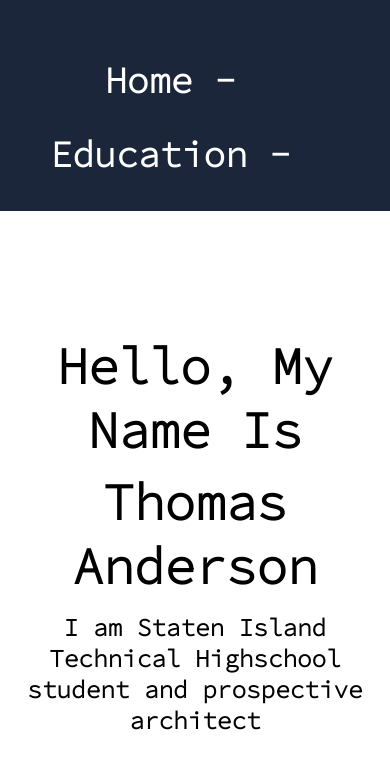
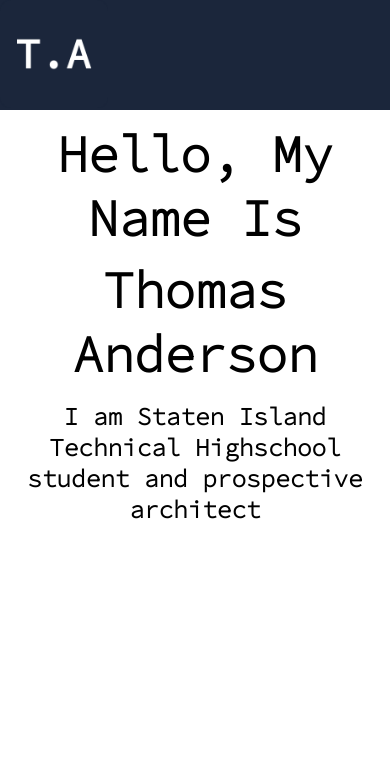
Before and after one commit to Thomas-Anderson2024/PortfolioProject, a Vue app in the folder portfolio-project/: page / in a window 390 px wide. Shown: the top 768 px of the page. Built offline with nearby package versions, Linux system fonts and the light colour scheme.

Commit message:
media query and favicon

```diff
--- a/portfolio-project/src/App.vue
+++ b/portfolio-project/src/App.vue
@@ -1,16 +1,18 @@
 <template>
   <div>
-    <link rel="apple-touch-icon" sizes="180x180" href="/apple-touch-icon.png">
+  <link rel="apple-touch-icon" sizes="180x180" href="/apple-touch-icon.png">
   <link rel="icon" type="image/png" sizes="32x32" href="/favicon-32x32.png">
   <link rel="icon" type="image/png" sizes="16x16" href="/favicon-16x16.png">
   <link rel="manifest" href="/site.webmanifest">
+    <closedNavbar/>
     <navbar/>
     <router-view></router-view>
   </div>
 </template>
 <script>
 import navbar from './components/navbar.vue'
-export default { components: {navbar}}
+import closedNavbar from './components/closedNavbar.vue'
+export default { components: {navbar, closedNavbar}}
 </script>
 <style>
 @import url('./assets/base.css');
--- a/portfolio-project/src/assets/base.css
+++ b/portfolio-project/src/assets/base.css
@@ -40,6 +40,20 @@ h5 {
   left: 0;
   top: 0;
 
+}
+.closedNavbar{
+  background-color: var(--primary-blue);
+  width: 100vw;
+  height: auto;
+  position: absolute;
+  left: 0;
+  top: 0;
+  z-index: 2;
+  display: none;
+}
+.logo{
+  max-height: 15rem;
+  cursor: pointer;
 }
 .navContent{
    display: flex;
@@ -149,25 +163,21 @@ router-view {
 @media only screen and (max-width: 930px) {
   .navbar{
     width: 100%;
-    height: 25vh;
+    height: auto;
   }
   .navContent{
     flex-direction: row;
     flex-wrap: wrap;
     padding-top: 5vh;
-    height: 25vh;
-    overflow-y: auto;
+    height: auto;
   }
   .pageSelector{
     margin-right: 3vw;
   }
   .content{
     width: 100%;
-    height: 75vh;
-    position: absolute;
-    bottom: 0;
-    left: 0;
-    margin-top: 25vh;
+    height: auto;
+    margin-top: 30vh;
     overflow-y: auto;
   }
   .home{
@@ -182,14 +192,23 @@ body,
   font-size: 60%;
 }
 }
-@media only screen and (max-width: 650px) {
+@media only screen and (max-width: 730px) {
   html,
 body,
 * {
   font-size: 45%;
   font-weight: bolder;
 }
-.pageSelector{
-  margin-right: 7vw;
+.navbar{
+  display: none;
 }
+.closedNavbar{
+  display:inline;
 }
+.content{
+  z-index: -1;
+  margin-top: 15rem;
+}
+.gradDate{
+  padding-left: 0rem;
+}}
--- /dev/null
+++ b/portfolio-project/src/components/closedNavbar.vue
@@ -0,0 +1,25 @@
+<template>
+    <div class="closedNavbar" >
+        <img class="logo" src="/android-chrome-512x512.png" @click="menutoggle()">
+        <div class="menu" v-if="menuopen == true">
+<router-link to="/" class="pageSelector subheader" value="Home" >Home</router-link><br>
+<router-link to="education" class="pageSelector subheader" value="Education" >Education</router-link><br>
+<router-link to="skills" class="pageSelector subheader" value="Skills" >Skills</router-link><br>
+<router-link to="sports" class="pageSelector subheader" value="Sports" >Sports</router-link><br>
+<router-link to="work" class="pageSelector subheader" value="Work" >Work</router-link><br>
+</div>
+    </div>
+</template>
+<script>
+export default {
+  data() {
+    return {
+      menuopen: false,
+    }
+  },
+  methods: {
+    menutoggle() {
+    this.menuopen = !this.menuopen
+}
+}}
+</script>
```
